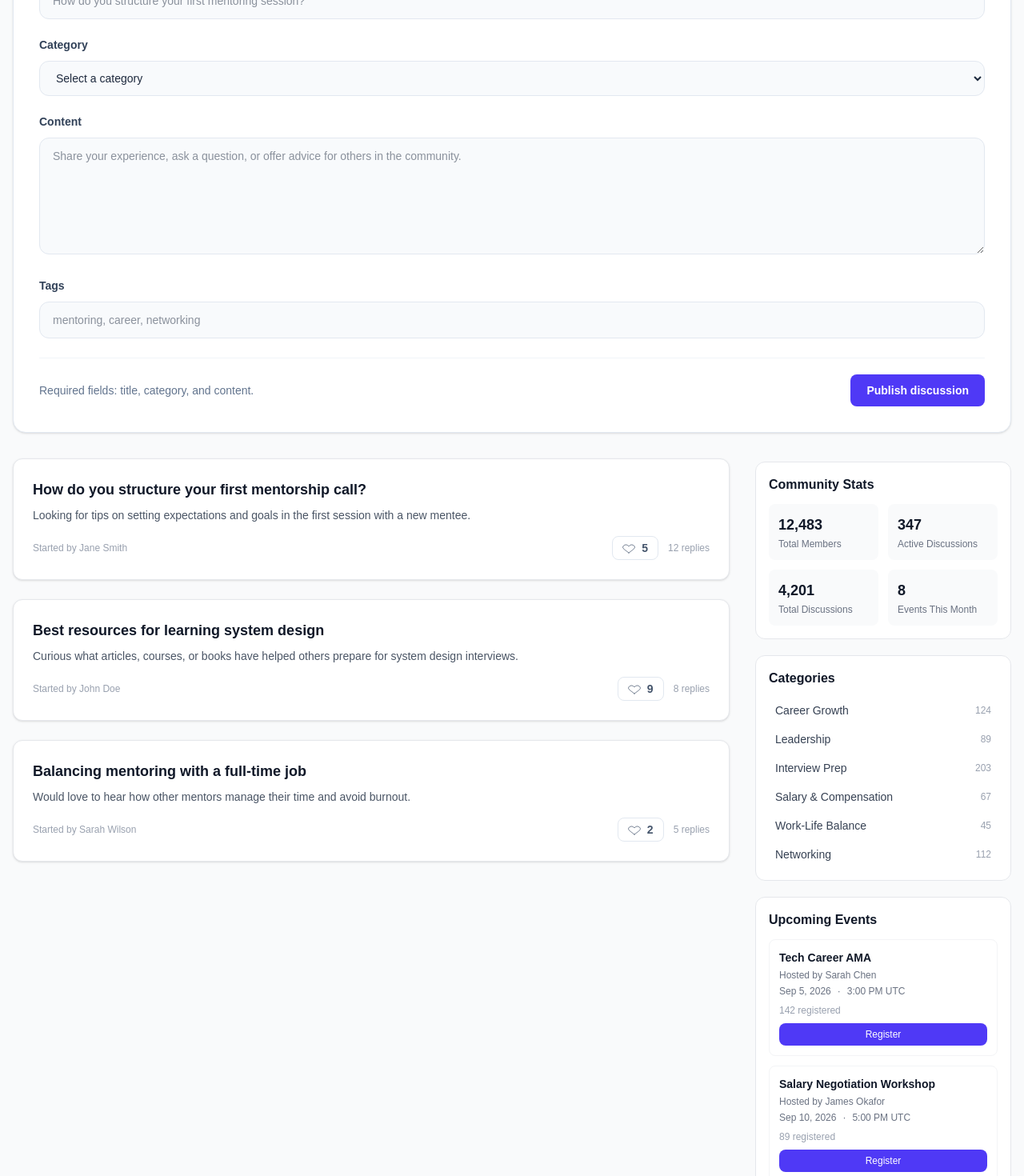
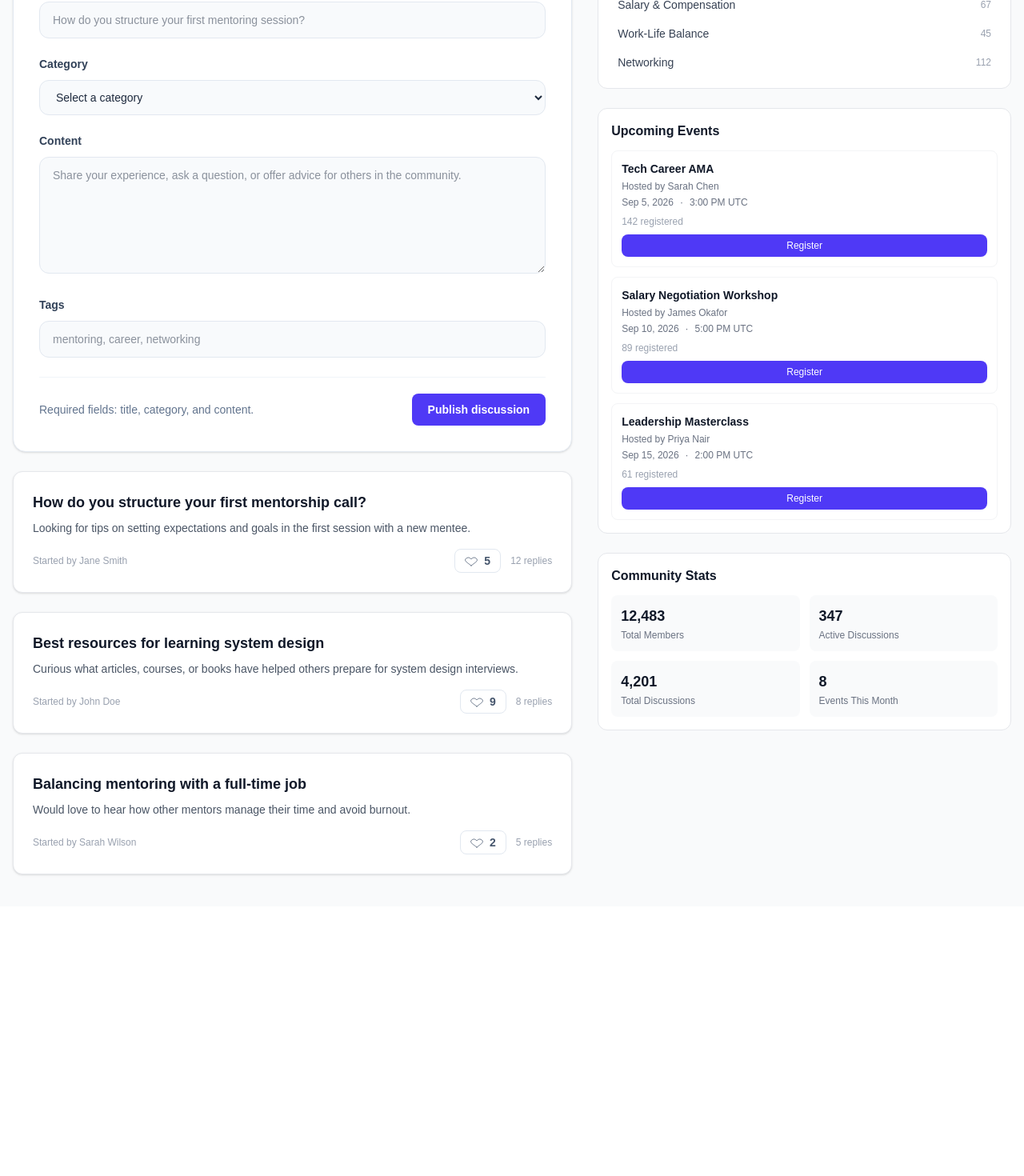
Before and after one commit to MentoNest/skillsync_frontend, a Next.js app: page /community in a window 1280 px wide. Shown: the part 680-2150 px from the top of the page at 80% size. After the commit the page ends 1813 px from the top, so only its background shows below. Built offline with nearby package versions, Linux system fonts and the light colour scheme.

Commit message:
feat(community): build community page layout (#867)

```diff
--- a/app/community/page.tsx
+++ b/app/community/page.tsx
@@ -1,43 +1,21 @@
 import type { Metadata } from "next";
-import CommunityCategoriesSidebar from "@/components/community/CommunityCategoriesSidebar";
-"use client";
+import CommunityHeroBanner from "@/components/community/CommunityHeroBanner";
+import CommunityMainContent from "@/components/community/CommunityMainContent";
+import CommunitySidebar from "@/components/community/CommunitySidebar";
 
-import CommunityHeroBanner from "@/components/community/CommunityHeroBanner";
-import CommunityStatisticsWidget from "@/components/community/CommunityStatisticsWidget";
-import DiscussionFeedContainer from "@/components/community/DiscussionFeedContainer";
-import UpcomingEventsWidget from "@/components/community/UpcomingEventsWidget";
-import DiscussionForm, {
-  type DiscussionFormValues,
-} from "@/components/discussions/DiscussionForm";
+export const metadata: Metadata = {
+  title: "Community | SkillSync",
+  description: "Discuss, ask questions, and share experiences with mentors and mentees.",
+};
 
 export default function CommunityPage() {
-  const handleSubmit = async (values: DiscussionFormValues) => {
-    console.log("New discussion submitted:", values);
-  };
-
   return (
     <div className="container mx-auto px-4 py-10">
       <CommunityHeroBanner />
 
-      <div className="mt-10">
-        <DiscussionForm
-          onSubmit={handleSubmit}
-          submitLabel="Publish discussion"
-        />
-
-        <div className="mt-8 grid gap-6 md:gap-8 lg:grid-cols-1 xl:grid-cols-[minmax(0,1fr)_320px] xl:items-start">
-          <div className="order-1 min-w-0">
-            <DiscussionFeedContainer />
-          </div>
-
-          <aside className="order-2 space-y-5 xl:sticky xl:top-6 xl:pt-1">
-            <div className="space-y-5 transition-all duration-300 ease-out">
-              <CommunityStatisticsWidget />
-              <CommunityCategoriesSidebar />
-              <UpcomingEventsWidget />
-            </div>
-          </aside>
-        </div>
+      <div className="mt-10 grid gap-8 lg:grid-cols-[1.15fr_0.85fr]">
+        <CommunityMainContent />
+        <CommunitySidebar />
       </div>
     </div>
   );
--- /dev/null
+++ b/components/community/CommunityMainContent.tsx
@@ -0,0 +1,37 @@
+// Main content column for the Community page: tabs + discussion list (#867)
+"use client";
+import { useState } from "react";
+import CommunityTabs, { type CommunityTabId } from "./CommunityTabs";
+import DiscussionFeedContainer from "./DiscussionFeedContainer";
+import CommunityEmptyState from "./CommunityEmptyState";
+import DiscussionForm, {
+  type DiscussionFormValues,
+} from "@/components/discussions/DiscussionForm";
+
+const CommunityMainContent = () => {
+  const [activeTab, setActiveTab] = useState<CommunityTabId>("discussions");
+
+  const handleSubmit = async (values: DiscussionFormValues) => {
+    // TODO: wire up to the discussions API once it exists.
+    console.log("New discussion submitted:", values);
+  };
+
+  return (
+    <div className="flex flex-col gap-6">
+      <CommunityTabs activeTab={activeTab} onChange={setActiveTab} />
+
+      {activeTab === "discussions" && (
+        <div className="flex flex-col gap-6">
+          <DiscussionForm onSubmit={handleSubmit} submitLabel="Publish discussion" />
+          <DiscussionFeedContainer />
+        </div>
+      )}
+
+      {activeTab === "trending" && <DiscussionFeedContainer />}
+
+      {activeTab === "my-posts" && <CommunityEmptyState />}
+    </div>
+  );
+};
+
+export default CommunityMainContent;
--- /dev/null
+++ b/components/community/CommunitySidebar.tsx
@@ -0,0 +1,14 @@
+// Right sidebar for the Community page: categories, events, and stats (#867)
+import CommunityCategoriesSidebar from "./CommunityCategoriesSidebar";
+import UpcomingEventsWidget from "./UpcomingEventsWidget";
+import CommunityStatisticsWidget from "./CommunityStatisticsWidget";
+
+const CommunitySidebar = () => (
+  <aside aria-label="Community sidebar" className="flex flex-col gap-6">
+    <CommunityCategoriesSidebar />
+    <UpcomingEventsWidget />
+    <CommunityStatisticsWidget />
+  </aside>
+);
+
+export default CommunitySidebar;
--- /dev/null
+++ b/components/community/CommunityTabs.tsx/CommunityTabs.tsx
@@ -0,0 +1,51 @@
+// Tabs for the Community page main content area (#867)
+"use client";
+import React from "react";
+
+export type CommunityTabId = "discussions" | "trending" | "my-posts";
+
+interface CommunityTab {
+  id: CommunityTabId;
+  label: string;
+}
+
+const TABS: CommunityTab[] = [
+  { id: "discussions", label: "Discussions" },
+  { id: "trending", label: "Trending" },
+  { id: "my-posts", label: "My Posts" },
+];
+
+interface CommunityTabsProps {
+  activeTab: CommunityTabId;
+  onChange: (tab: CommunityTabId) => void;
+}
+
+const CommunityTabs = ({ activeTab, onChange }: CommunityTabsProps) => (
+  <div
+    role="tablist"
+    aria-label="Community sections"
+    className="flex gap-1 overflow-x-auto border-b border-gray-200"
+  >
+    {TABS.map((tab) => {
+      const isActive = tab.id === activeTab;
+      return (
+        <button
+          key={tab.id}
+          type="button"
+          role="tab"
+          aria-selected={isActive}
+          onClick={() => onChange(tab.id)}
+          className={`whitespace-nowrap border-b-2 px-4 py-2.5 text-sm font-medium transition-colors focus:outline-none focus-visible:ring-2 focus-visible:ring-indigo-500 focus-visible:ring-offset-1 ${
+            isActive
+              ? "border-indigo-600 text-indigo-600"
+              : "border-transparent text-gray-500 hover:border-gray-300 hover:text-gray-700"
+          }`}
+        >
+          {tab.label}
+        </button>
+      );
+    })}
+  </div>
+);
+
+export default CommunityTabs;
```
